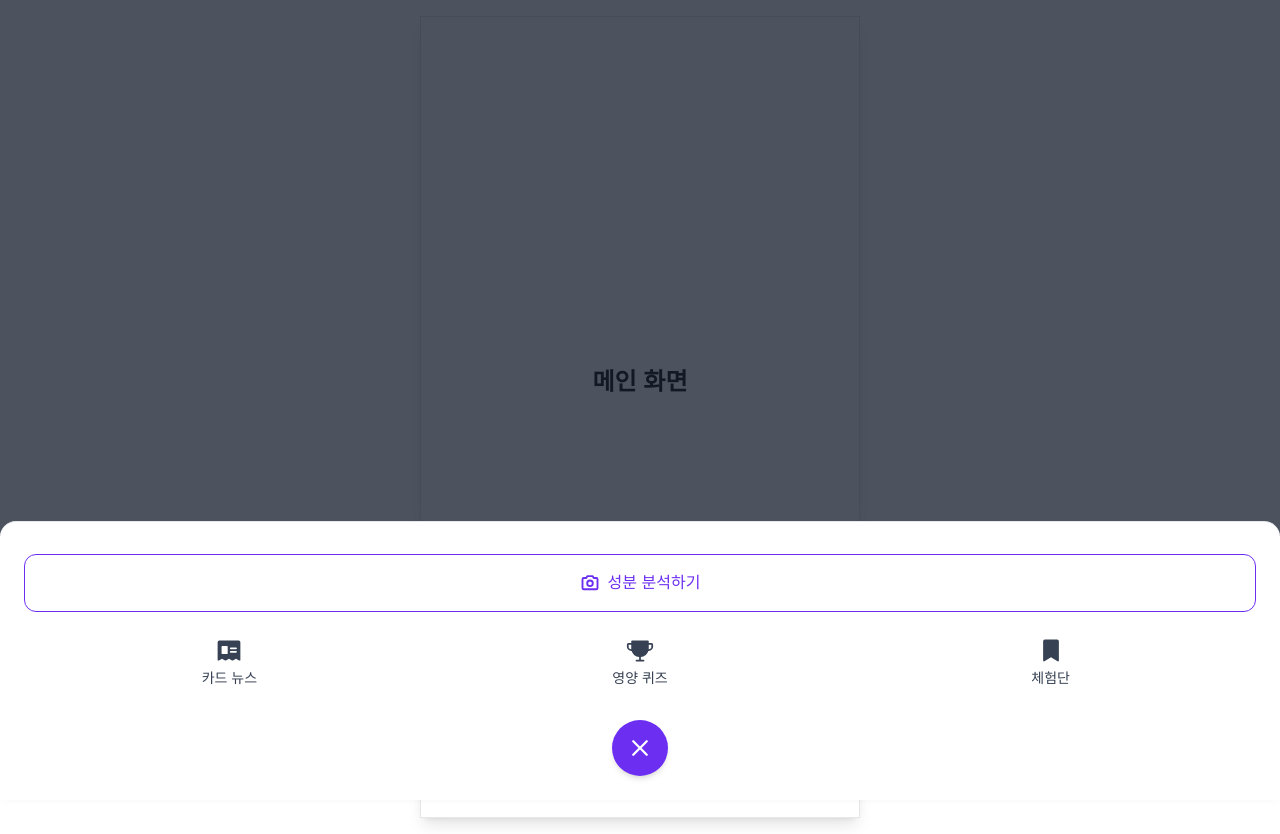
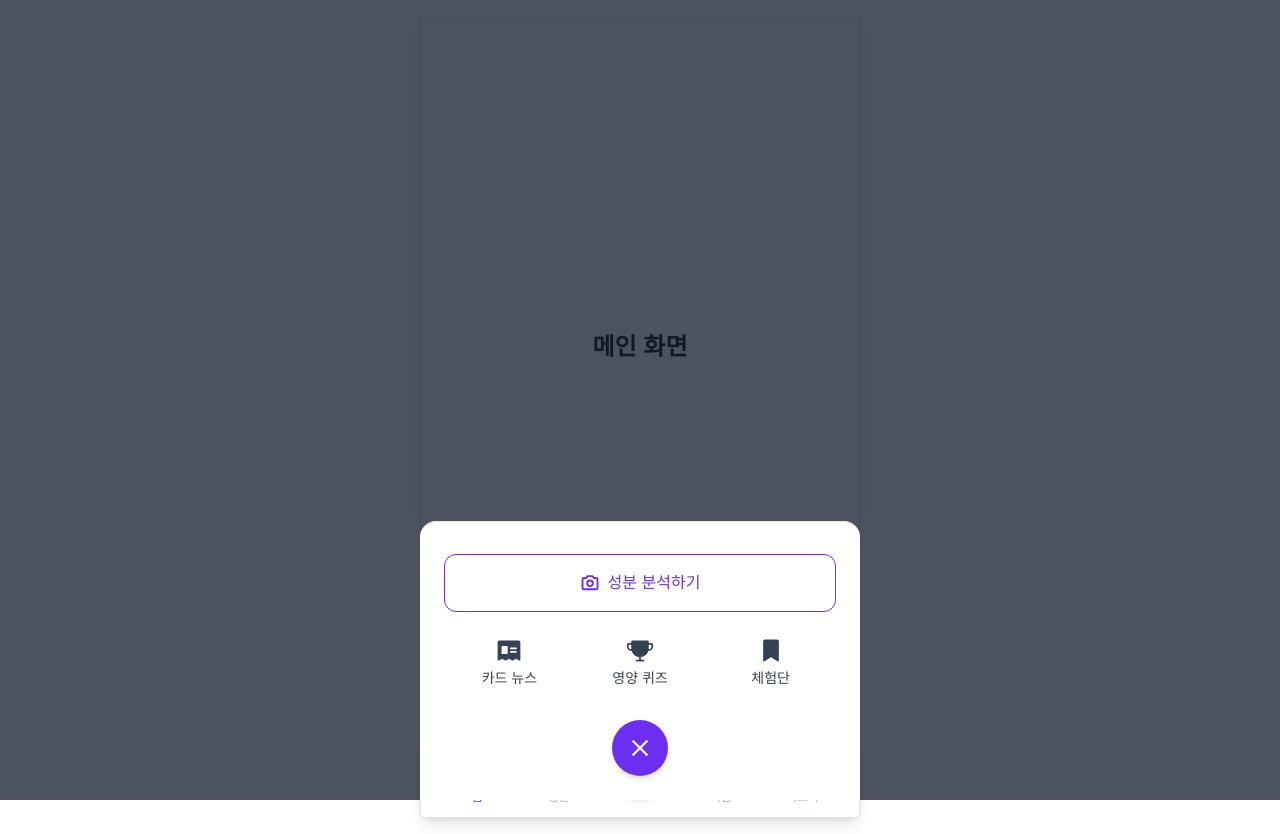
Before and after one commit to HwiDong6831/Boindang, a Next.js app in the folder frontend/boindang/: page / in a window 1280 px wide. Both pictures are taken after a click on the button "메뉴 열기". Built offline with nearby package versions, Linux system fonts and the light colour scheme.

Commit message:
[FE] fix : navbar 레이아웃 수정

```diff
--- a/frontend/boindang/src/components/navigation/ActionMenu.tsx
+++ b/frontend/boindang/src/components/navigation/ActionMenu.tsx
@@ -17,7 +17,7 @@ export default function ActionMenu({ onClose }: ActionMenuProps) {
       {/* 메뉴 컨테이너: 상단 테두리 추가 */}
       {/* 3. 검은 선 문제 해결 시도: z-[51], overflow-hidden 추가 */}
       <div
-        className="bg-white w-full rounded-t-2xl p-6 pt-8 flex flex-col items-center relative z-[51] overflow-hidden border-t border-gray-200"
+        className="bg-white w-full md:w-[440px] md:mx-auto rounded-t-2xl p-6 pt-8 flex flex-col items-center relative z-[51] overflow-hidden border-t border-gray-200"
         onClick={(e) => e.stopPropagation()} // 메뉴 내부 클릭 시 이벤트 전파 방지
       >
         {/* 성분 분석하기 버튼 */}
--- a/frontend/boindang/src/components/navigation/BottomNavBar.tsx
+++ b/frontend/boindang/src/components/navigation/BottomNavBar.tsx
@@ -23,7 +23,7 @@ export default function BottomNavBar() {
       {/* 액션 메뉴 */}
       {isActionMenuOpen && <ActionMenu onClose={toggleActionMenu} />} {/* 조건부 렌더링 및 onClose 전달 */}
 
-      <nav className="fixed bottom-0 left-0 right-0 h-[70px] bg-white shadow-[0_-2px_10px_rgba(0,0,0,0.05)] flex items-center justify-around px-4 z-40"> {/* z-index 조정 */}
+      <nav className="h-[70px] bg-white shadow-[0_-2px_10px_rgba(0,0,0,0.05)] flex items-center justify-around px-4 z-40"> {/* z-index 조정 */}
         {/* 홈 */}
         <Link href="/" className="flex flex-col items-center justify-center w-1/5">
           <House size={26} weight="fill" color={pathname === '/' ? activeColor : inactiveColor} />
```
Also changed, not shown: frontend/boindang/public/sw.js.
